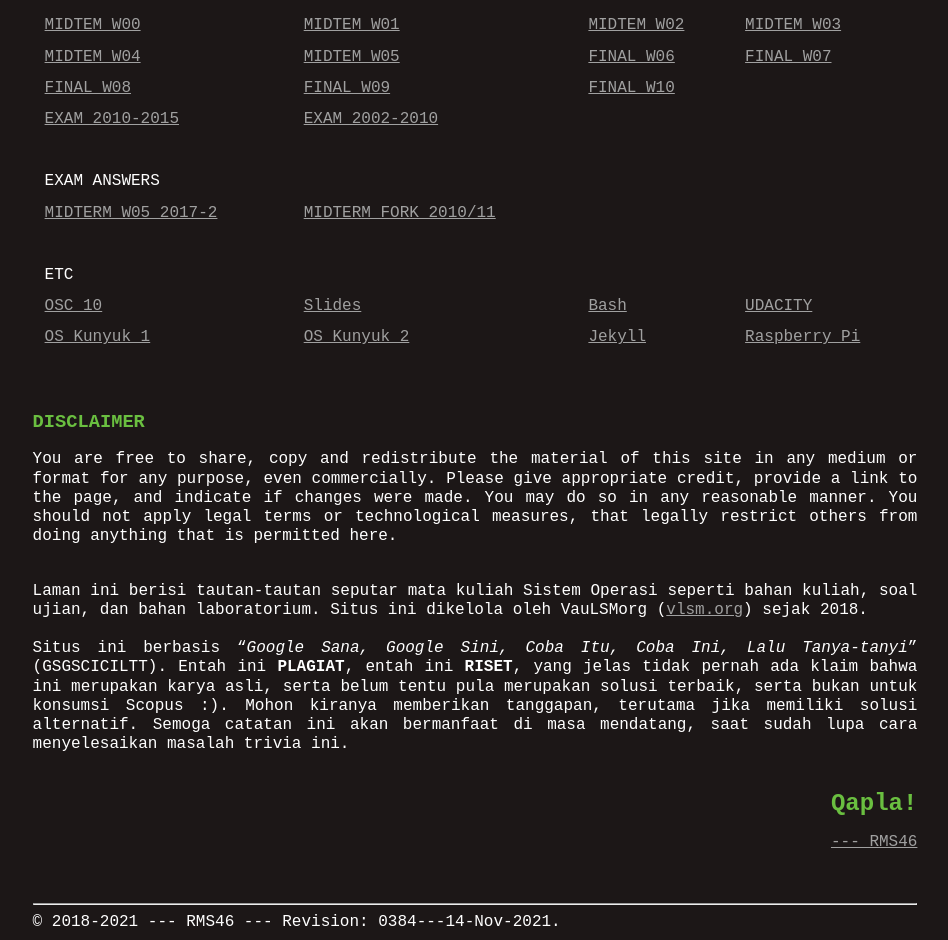
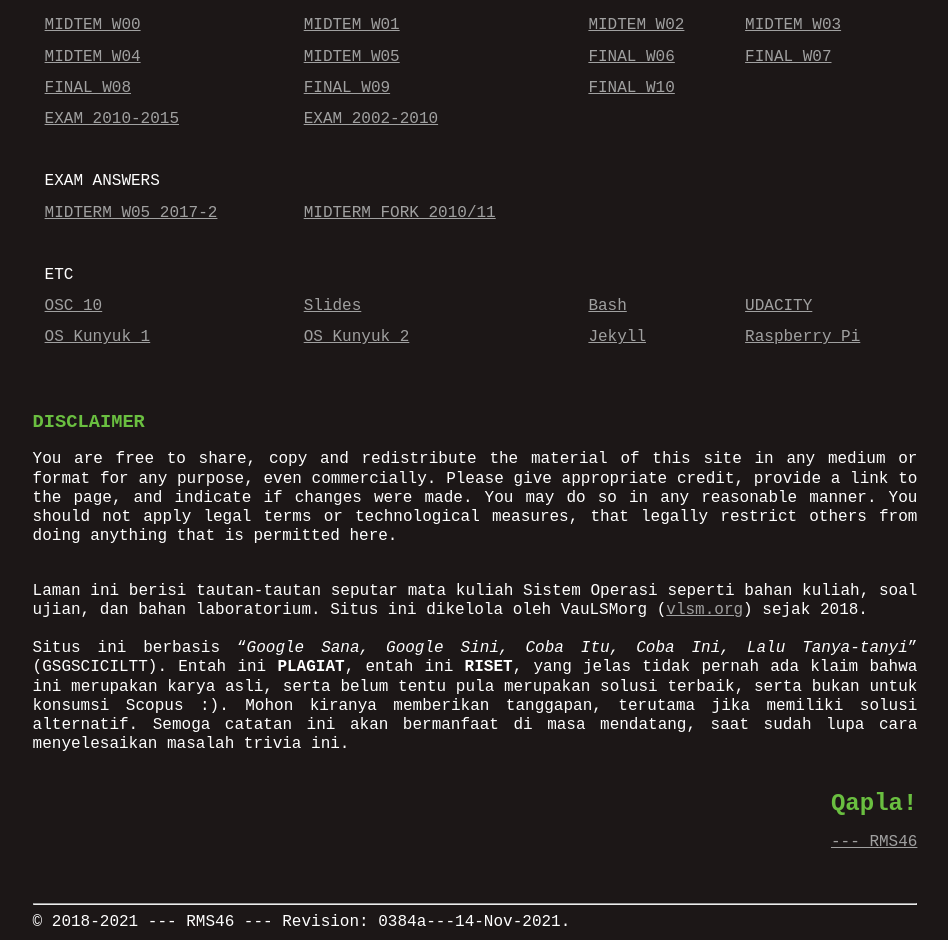
Before and after one commit to Angling-Darma/SistemOperasi, a Jekyll site: the page built from index.md, in a window 1280 px wide. Shown: the part 1351-2291 px from the top of the page, without its empty margins (165-1113 px from the left). Built offline with Jekyll 4.4.1, drawn with Linux system fonts in a browser that asks for light colours.

Commit message:
modified:   WEEK/WEEK09.tar.bz2.asc modified:   _config.yml

```diff
--- a/_config.yml
+++ b/_config.yml
@@ -1,5 +1,5 @@
 title: Operating Systems - Sistem Operasi
-version:     "0384---14-Nov-2021"
+version:     "0384a---14-Nov-2021"
 copyright:   "2018-2021"
 description: This is the CSCM-602055 Operating System course site,
       a GitHub Page, hosted at GitHub.com (thank you!).
```
Also changed, not shown: 1 other file.
